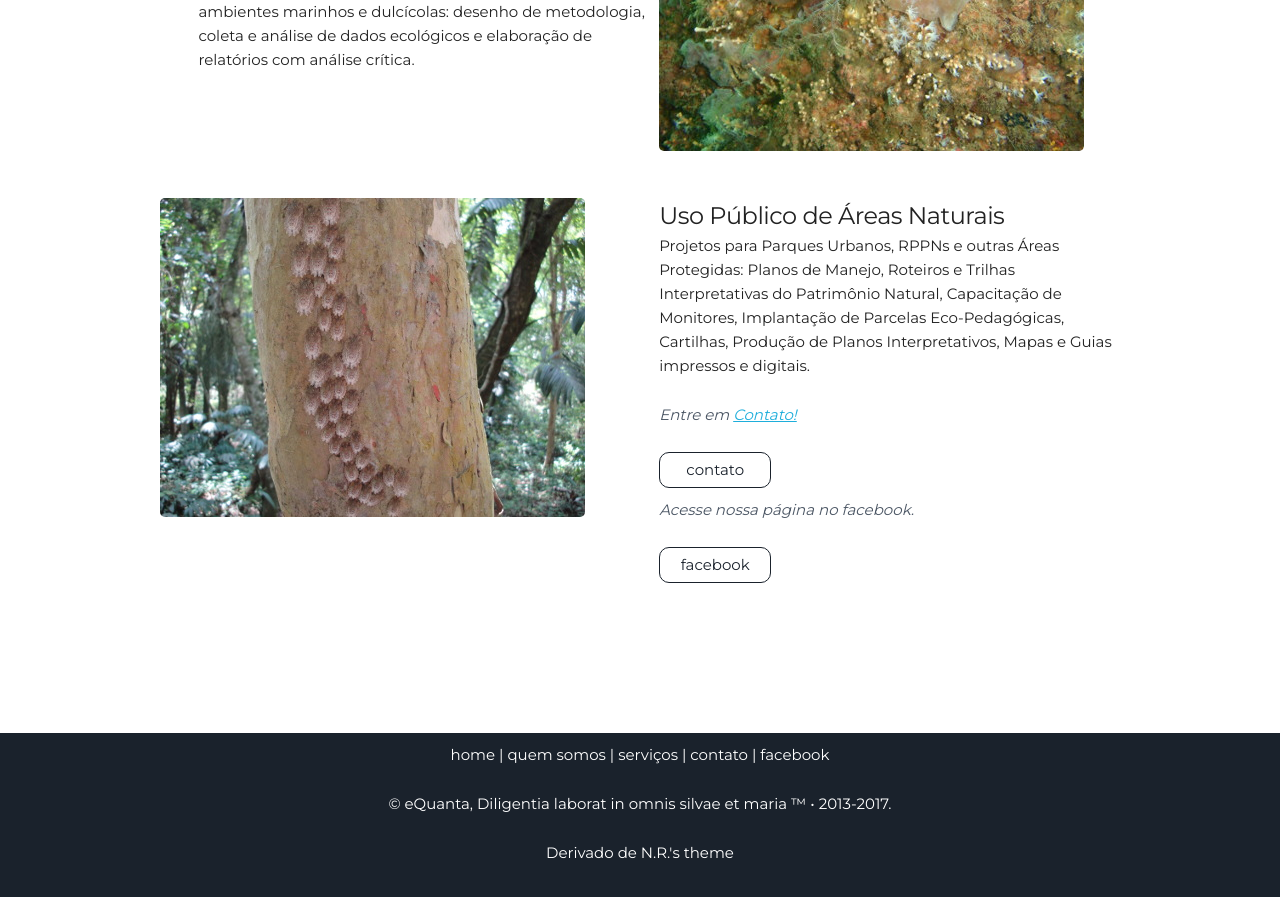
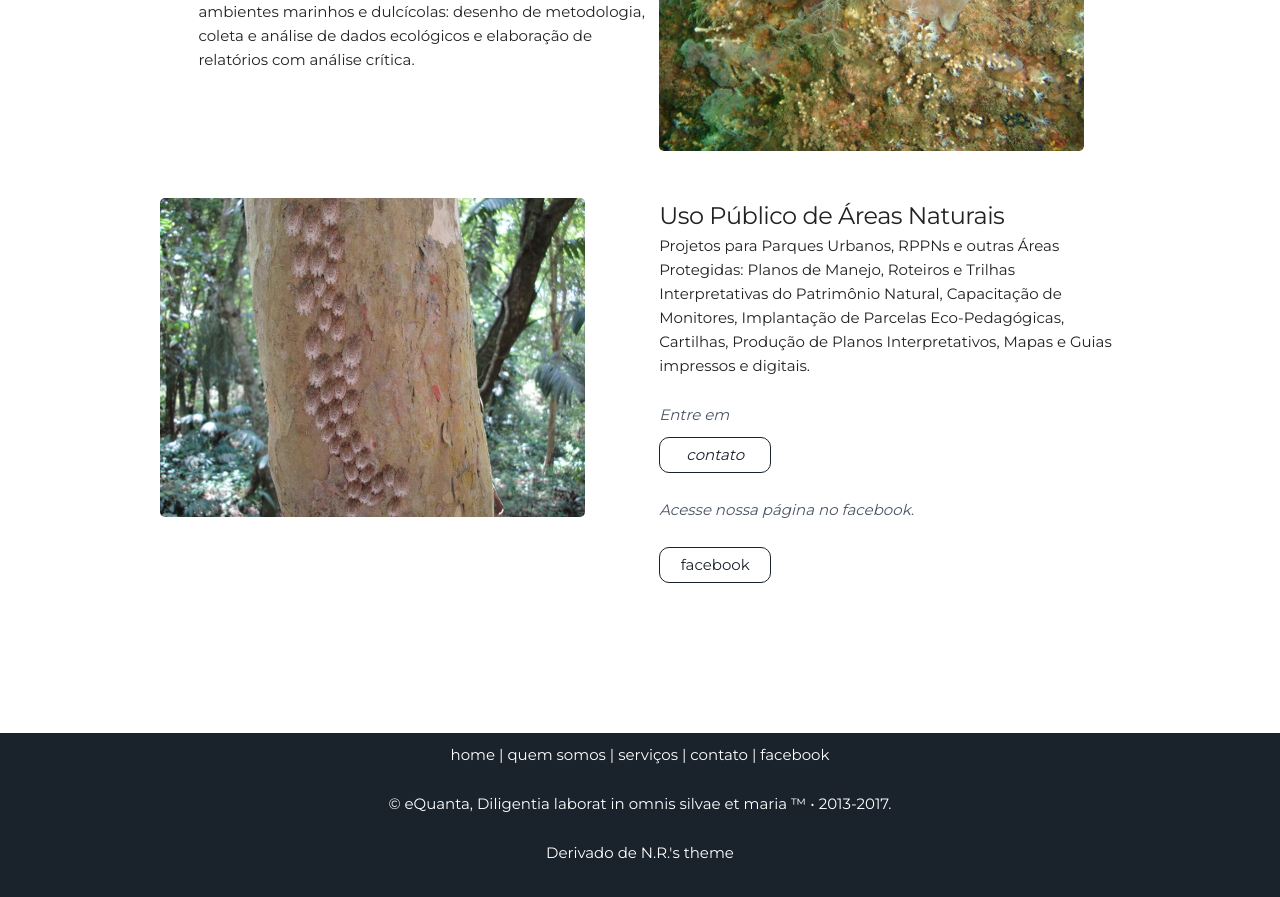
Before and after one commit to leroy1977/eQ1, a Jekyll site: the page built from index.html, in a window 1280 px wide and 900 px high, scrolled down 2715 px. Shown: the top 897 px of the window. Built offline with Jekyll 4.4.1, drawn with Linux system fonts in a browser that asks for light colours.

Commit message:
Update projects.html

```diff
--- a/_includes/projects.html
+++ b/_includes/projects.html
@@ -53,8 +53,7 @@
       </ul> -->
       <p>Projetos para Parques Urbanos, RPPNs e outras Áreas Protegidas: Planos de Manejo, Roteiros e Trilhas Interpretativas do Patrimônio Natural, Capacitação de Monitores, Implantação de Parcelas Eco-Pedagógicas, Cartilhas, Produção de Planos Interpretativos, Mapas e Guias impressos e digitais.</p>
 
-      <p> <i> <font color= #4B5664> Entre em <a href="mailto:{{site.email}}" rel="nofollow" target="_blank">Contato!</a> </i> </p>
-      <a class="project-link" href="mailto:{{site.email}}">contato</a>
+      <p> <i> <font color= #4B5664> Entre em <a class="project-link" href="mailto:{{site.email}}">contato</a> </i> </p>
       <p> <i> <font color= #4B5664> Acesse nossa página no facebook. </i> </p>
       <a class="project-link" href="https://www.facebook.com/eQuanta.env{{site.facebook_username}}">facebook</a>
     </div>
```
